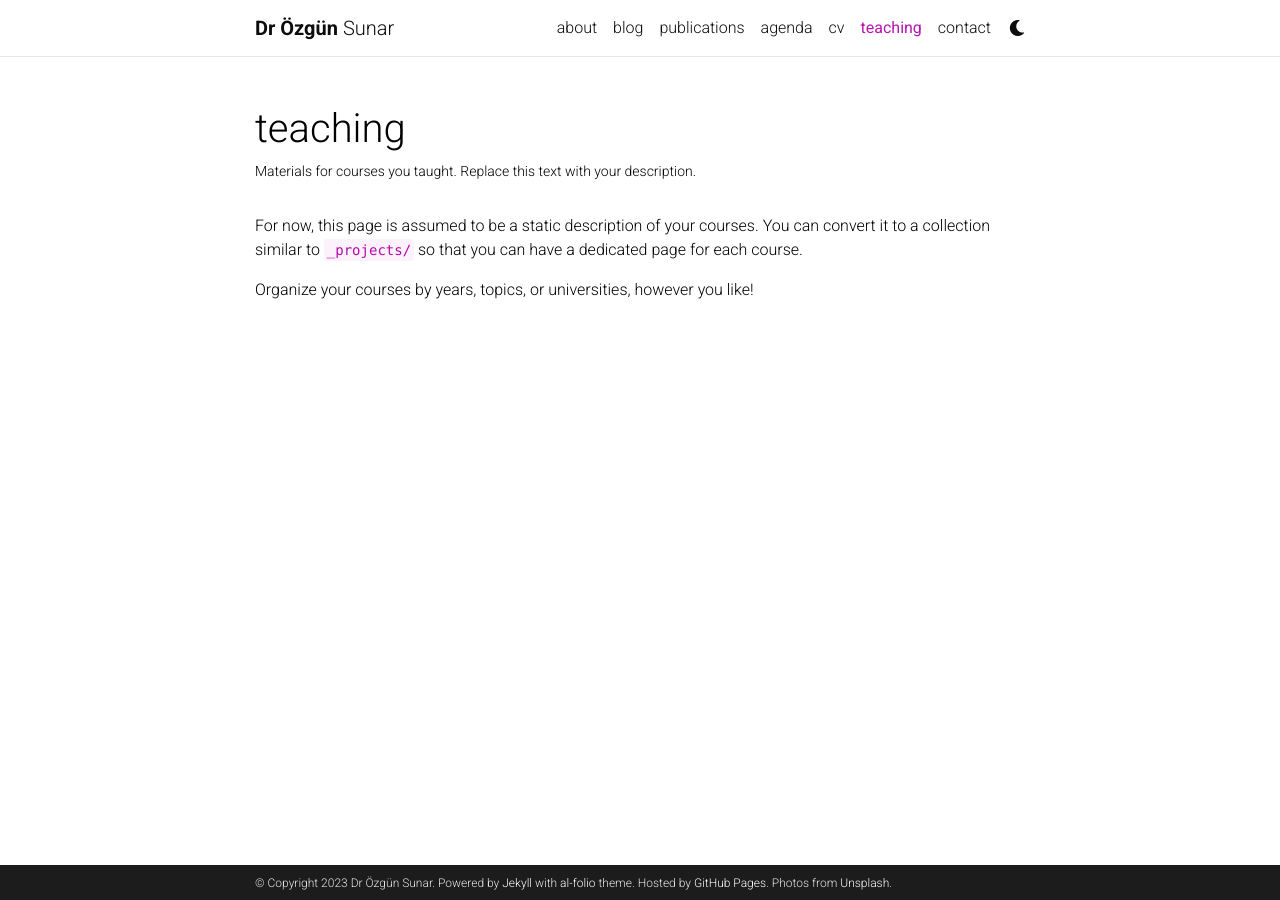
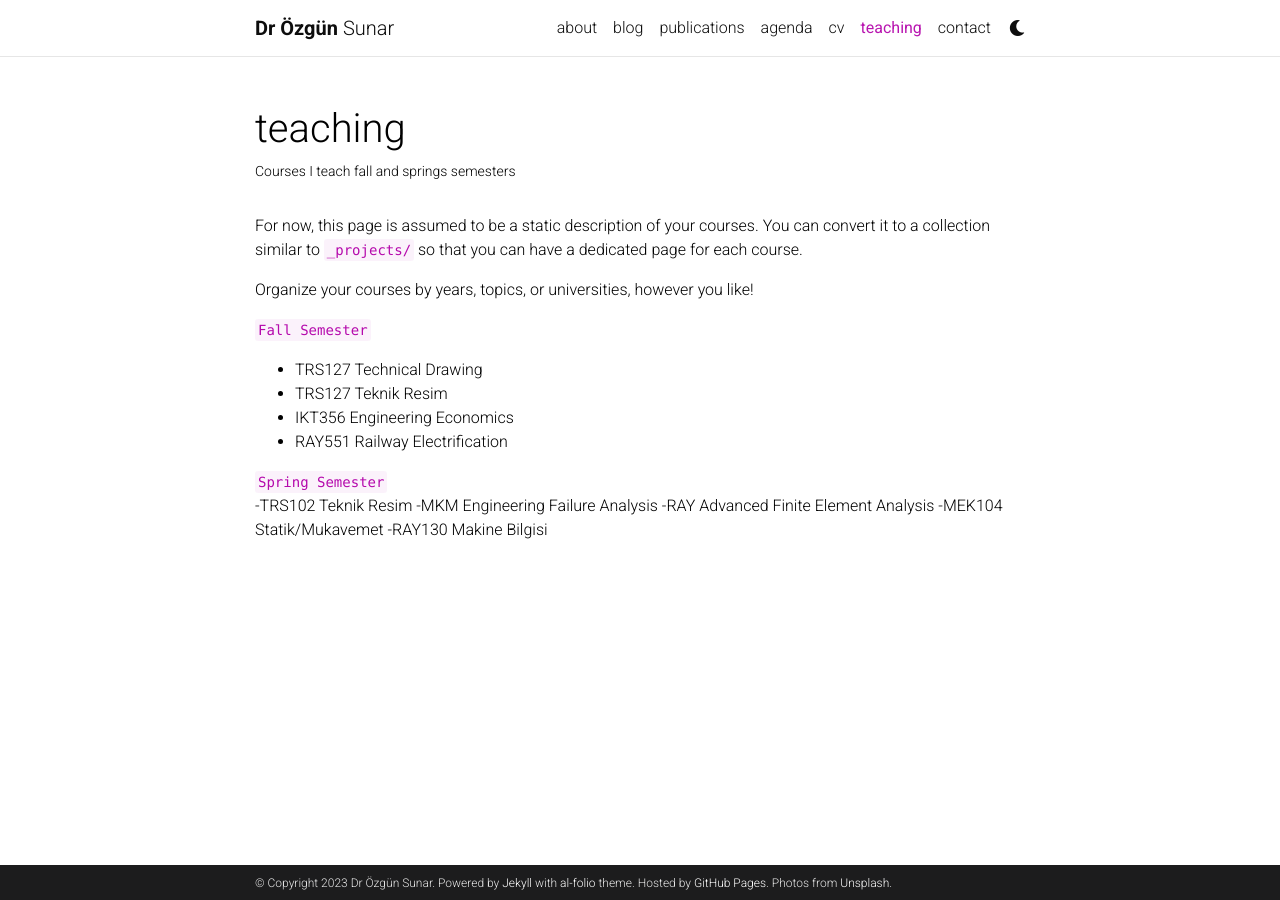
Before and after one commit to ozgunsunar/ozgunsunar.github.io, a Jekyll site: the page built from _pages/teaching.md, in a window 1280 px wide. Built offline with Jekyll 4.4.1, drawn with Linux system fonts in a browser that asks for light colours; comment, search, counter and statistics services are not loaded; a style sheet for code colours, icons or effects is not loaded.

Commit message:
Update teaching.md

```diff
--- a/_pages/teaching.md
+++ b/_pages/teaching.md
@@ -2,7 +2,7 @@
 layout: page
 permalink: /teaching/
 title: teaching
-description: Materials for courses you taught. Replace this text with your description.
+description: Courses I teach fall and springs semesters
 nav: true
 nav_order: 5
 ---
@@ -10,3 +10,16 @@ nav_order: 5
 For now, this page is assumed to be a static description of your courses. You can convert it to a collection similar to `_projects/` so that you can have a dedicated page for each course.
 
 Organize your courses by years, topics, or universities, however you like!
+
+ `Fall Semester` <br>
+ - TRS127 Technical Drawing
+ - TRS127 Teknik Resim
+ - IKT356 Engineering Economics
+ - RAY551 Railway Electrification
+
+  `Spring Semester` <br>
+  -TRS102 Teknik Resim
+  -MKM    Engineering Failure Analysis
+  -RAY    Advanced Finite Element Analysis
+  -MEK104 Statik/Mukavemet
+  -RAY130 Makine Bilgisi
```
